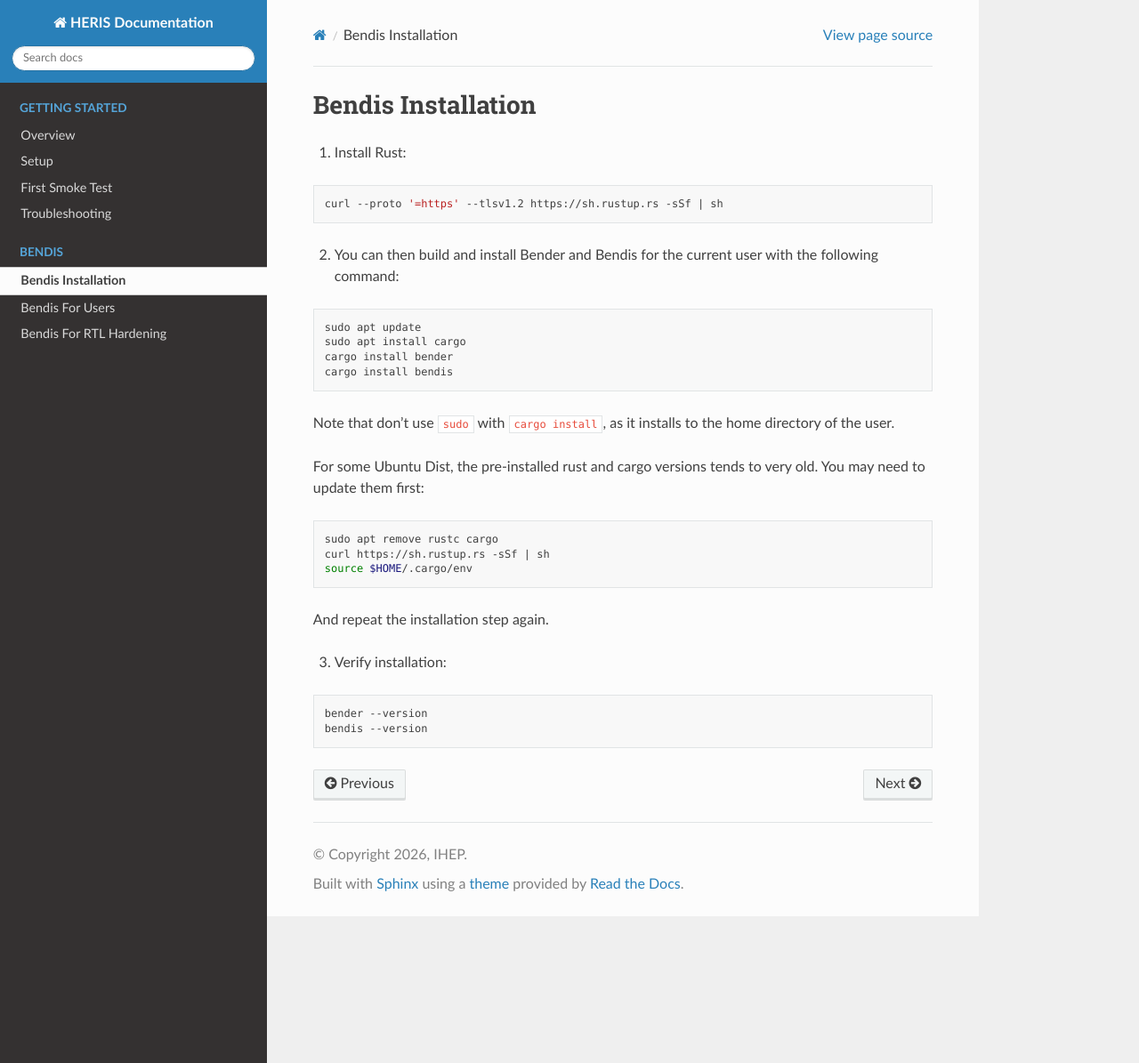
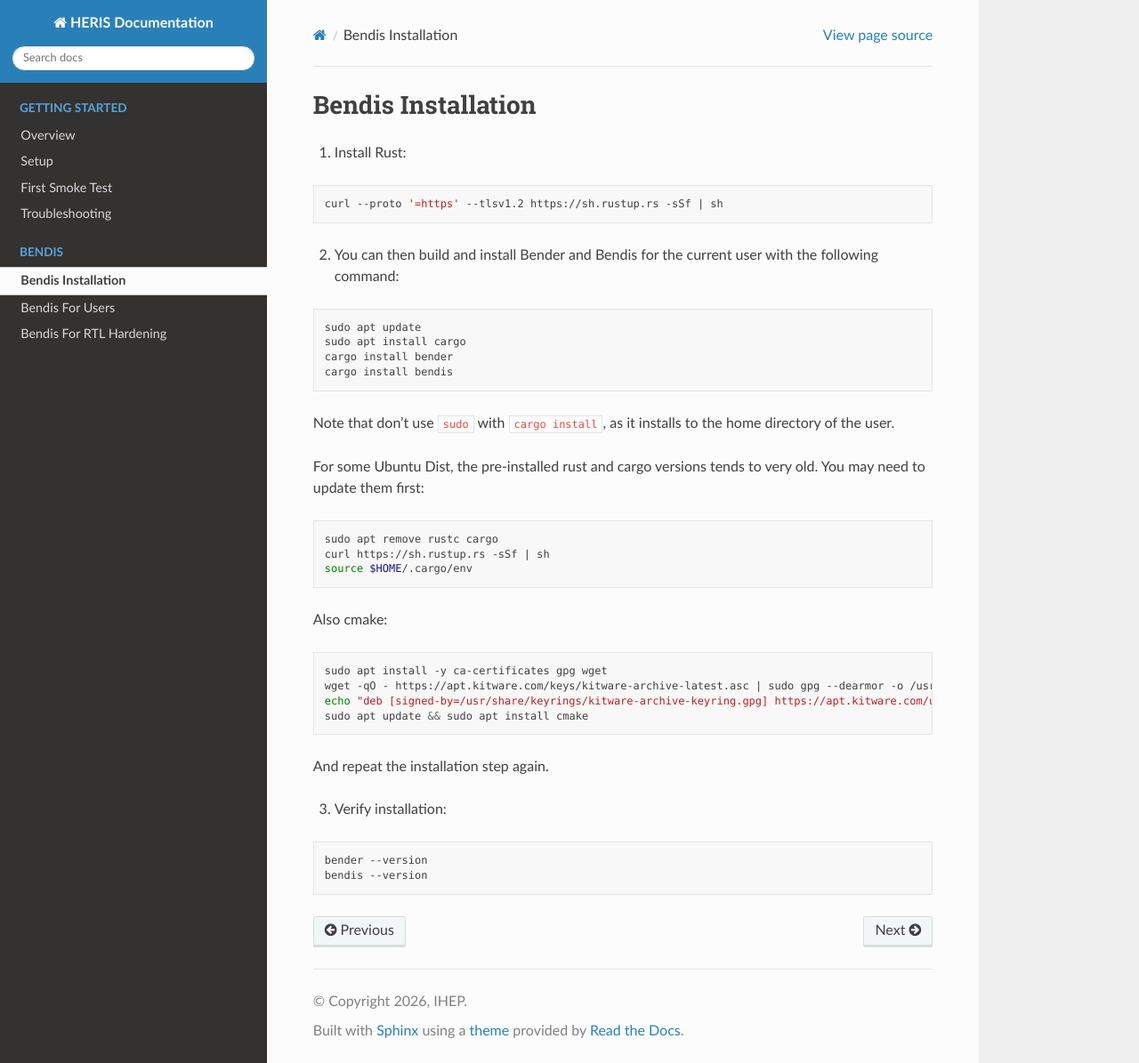
Before and after one commit to albertc9/HERIS-Doc, a Sphinx documentation site: the page built from docs/source/bendis/bendis-install.rst, in a window 1280 px wide and 1195 px high. Shown: the whole window at 89% size. Built offline with Sphinx 7.4.7 and the Read the Docs theme 3.1.0, drawn with Linux system fonts in a browser that asks for light colours; pages that are not in the unit, such as notebooks, are missing from menus.

Commit message:
update cmake

```diff
--- a/docs/source/bendis/bendis-install.rst
+++ b/docs/source/bendis/bendis-install.rst
@@ -26,6 +26,14 @@ For some Ubuntu Dist, the pre-installed rust and cargo versions tends to very ol
     curl https://sh.rustup.rs -sSf | sh
     source $HOME/.cargo/env
 
+Also cmake:
+
+.. code-block:: sh
+
+    sudo apt install -y ca-certificates gpg wget
+    wget -qO - https://apt.kitware.com/keys/kitware-archive-latest.asc | sudo gpg --dearmor -o /usr/share/keyrings/kitware-archive-keyring.gpg
+    echo "deb [signed-by=/usr/share/keyrings/kitware-archive-keyring.gpg] https://apt.kitware.com/ubuntu/ jammy main" | sudo tee /etc/apt/sources.list.d/kitware.list
+    sudo apt update && sudo apt install cmake
 
 And repeat the installation step again.
 
```
